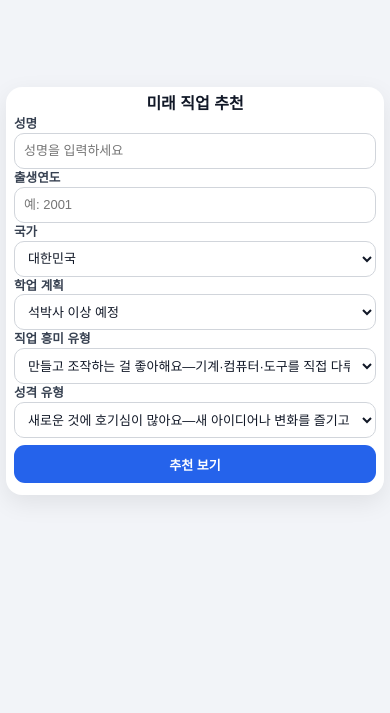
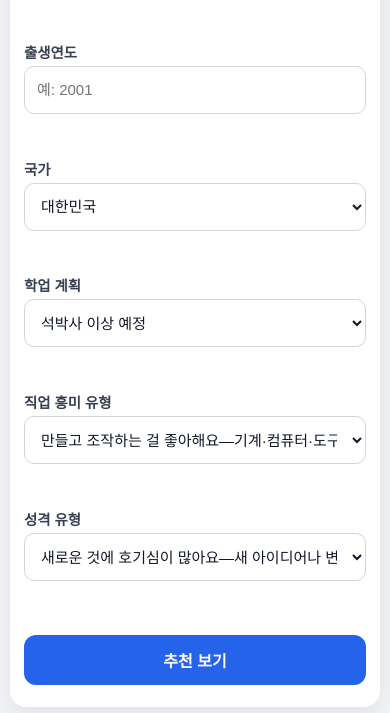
Before and after one commit to DongSoo-520503/2-future-job, a website: page index.html in a window 390 px wide. Shown: the part 131-844 px from the top of the page. Drawn offline with Linux system fonts and the light colour scheme.

Commit message:
Add files via upload

```diff
--- a/index.html
+++ b/index.html
@@ -7,148 +7,99 @@
 <link rel="stylesheet" href="style.css">
 
 <style>
-    html, body {
-      margin: 0;
-      padding: 0;
-      width: 100%;
-      height: 100%;
-      overflow: hidden;
+
+html, body{
+margin:0;
+padding:0;
+width:100%;
+height:100%;
+overflow:hidden;
 }
 
-    body {
-      -webkit-text-size-adjust: 100%;
+body{
+-webkit-text-size-adjust:100%;
 }
 
-    .page {
-      width: 100%;
-      height: 100dvh;
-      min-height: 100dvh;
-      display: flex;
-      justify-content: center;
-      align-items: center;
-      padding: 6px 8px;
-      box-sizing: border-box;
-      overflow: hidden;
+.page{
+width:100%;
+height:100dvh;
+display:flex;
+justify-content:center;
+align-items:stretch;
+padding:6px 10px;
+box-sizing:border-box;
 }
 
-    .card.form-card {
-      width: 100%;
-      max-width: 420px;
-      height: auto;
-      max-height: 100%;
-      padding: 8px 10px 10px;
-      box-sizing: border-box;
-      border-radius: 16px;
-      overflow: hidden;
+.card.form-card{
+width:100%;
+max-width:420px;
+height:100%;
+display:flex;
+flex-direction:column;
+justify-content:space-between;
+padding:14px 14px 16px;
+box-sizing:border-box;
+border-radius:16px;
 }
 
-    .page-title.center-title {
-      margin: 0 0 6px;
-      font-size: 1.05rem;
-      line-height: 1.2;
-      text-align: center;
-      font-weight: 800;
+.page-title{
+text-align:center;
+font-size:1.2rem;
+font-weight:800;
+margin-bottom:10px;
 }
 
-    .form-grid {
-      display: grid;
-      grid-template-columns: 1fr;
-      gap: 4px;
-      margin: 0;
+.form-grid{
+flex:1;
+display:flex;
+flex-direction:column;
+justify-content:space-between;
 }
 
-    .field {
-      display: flex;
-      flex-direction: column;
-      gap: 2px;
-      margin: 0;
+.field{
+display:flex;
+flex-direction:column;
+gap:4px;
 }
 
-    .field label {
-      margin: 0;
-      font-size: 0.82rem;
-      line-height: 1.1;
-      font-weight: 700;
+.field label{
+font-size:0.9rem;
+font-weight:700;
 }
 
-    input,
-    select {
-      width: 100%;
-      height: 38px;
-      min-height: 38px;
-      padding: 6px 10px;
-      font-size: 14px;
-      line-height: 1.2;
-      border-radius: 10px;
-      box-sizing: border-box;
-      margin: 0;
+input,select{
+height:46px;
+padding:8px 12px;
+font-size:15px;
+border-radius:10px;
+box-sizing:border-box;
 }
 
-    .primary-btn {
-      width: 100%;
-      height: 40px;
-      min-height: 40px;
-      margin-top: 4px;
-      font-size: 14px;
-      font-weight: 700;
-      border-radius: 11px;
+.primary-btn{
+height:48px;
+margin-top:10px;
+font-size:16px;
+font-weight:700;
+border-radius:12px;
 }
 
-    .form-message {
-      margin: 4px 0 0;
-      font-size: 0.76rem;
-      line-height: 1.2;
-      min-height: 0;
+.form-message{
+font-size:0.8rem;
+margin-top:6px;
 }
 
-    @media (max-width: 390px) {
-      .page {
-        padding: 4px 6px;
-      }
-
-      .card.form-card {
-        padding: 7px 8px 8px;
-      }
-
-      .page-title.center-title {
-        margin-bottom: 5px;
-        font-size: 1rem;
-      }
-
-      .form-grid {
-        gap: 3px;
-      }
-
-      .field {
-        gap: 1px;
-      }
-
-      .field label {
-        font-size: 0.79rem;
-      }
-
-      input,
-      select {
-        height: 36px;
-        min-height: 36px;
-        padding: 5px 9px;
-        font-size: 13px;
-      }
-
-      .primary-btn {
-        height: 38px;
-        min-height: 38px;
-        font-size: 13px;
-      }
-    }
 </style>
 </head>
+
 <body>
+
 <div class="page">
 <div class="card form-card">
-      <h1 class="page-title center-title">미래 직업 추천</h1>
+
+<h1 class="page-title">미래 직업 추천</h1>
 
 <form id="jobForm" class="form-grid">
+
 <div class="field">
 <label for="name">성명</label>
 <input id="name" name="name" type="text" placeholder="성명을 입력하세요" required>
@@ -220,42 +171,51 @@
 </div>
 
 <button type="submit" class="primary-btn">추천 보기</button>
+
 </form>
 
 <p id="formMessage" class="form-message"></p>
+
 </div>
 </div>
 
 <script>
-    document.getElementById('jobForm').addEventListener('submit', async (e) => {
+
+document.getElementById('jobForm').addEventListener('submit', async (e)=>{
+
 e.preventDefault();
 
-      const formMessage = document.getElementById('formMessage');
-      formMessage.textContent = '';
+const formMessage=document.getElementById('formMessage');
+formMessage.textContent='';
 
-      const formData = new FormData(e.target);
-      const payload = Object.fromEntries(formData.entries());
+const formData=new FormData(e.target);
+const payload=Object.fromEntries(formData.entries());
 
-      try {
-        const res = await fetch('/recommend', {
-          method: 'POST',
-          headers: { 'Content-Type': 'application/json' },
-          body: JSON.stringify(payload)
+try{
+
+const res=await fetch('/recommend',{
+method:'POST',
+headers:{'Content-Type':'application/json'},
+body:JSON.stringify(payload)
 });
 
-        const result = await res.json();
+const result=await res.json();
 
-        if (!res.ok) {
-          formMessage.textContent = result.error || '오류가 발생했습니다.';
+if(!res.ok){
+formMessage.textContent=result.error||'오류가 발생했습니다.';
 return;
 }
 
-        localStorage.setItem('jobResult', JSON.stringify(result));
-        window.location.href = 'result.html';
-      } catch (error) {
-        formMessage.textContent = '서버 연결 중 오류가 발생했습니다.';
+localStorage.setItem('jobResult',JSON.stringify(result));
+window.location.href='result.html';
+
+}catch(error){
+formMessage.textContent='서버 연결 중 오류가 발생했습니다.';
 }
+
 });
+
 </script>
+
 </body>
 </html>
```
Lines whose indentation alone changed are shown as unchanged.
